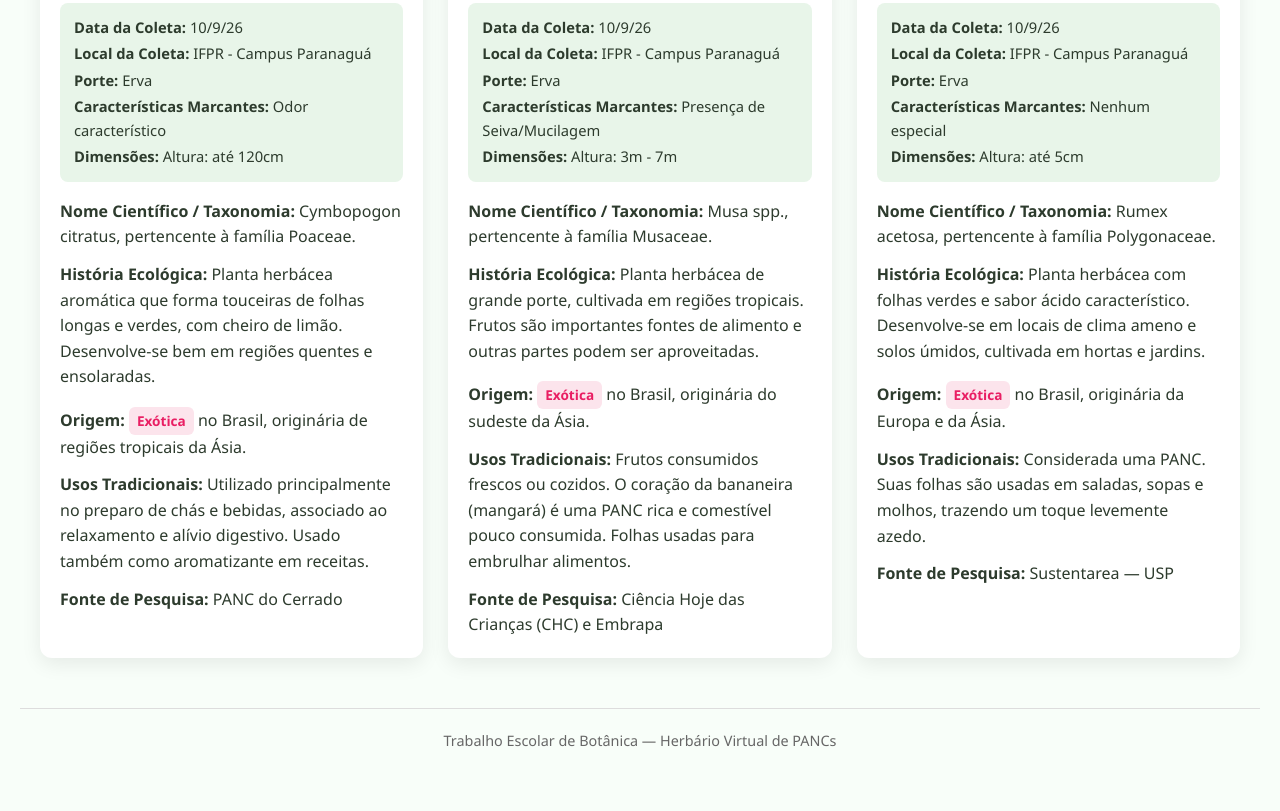
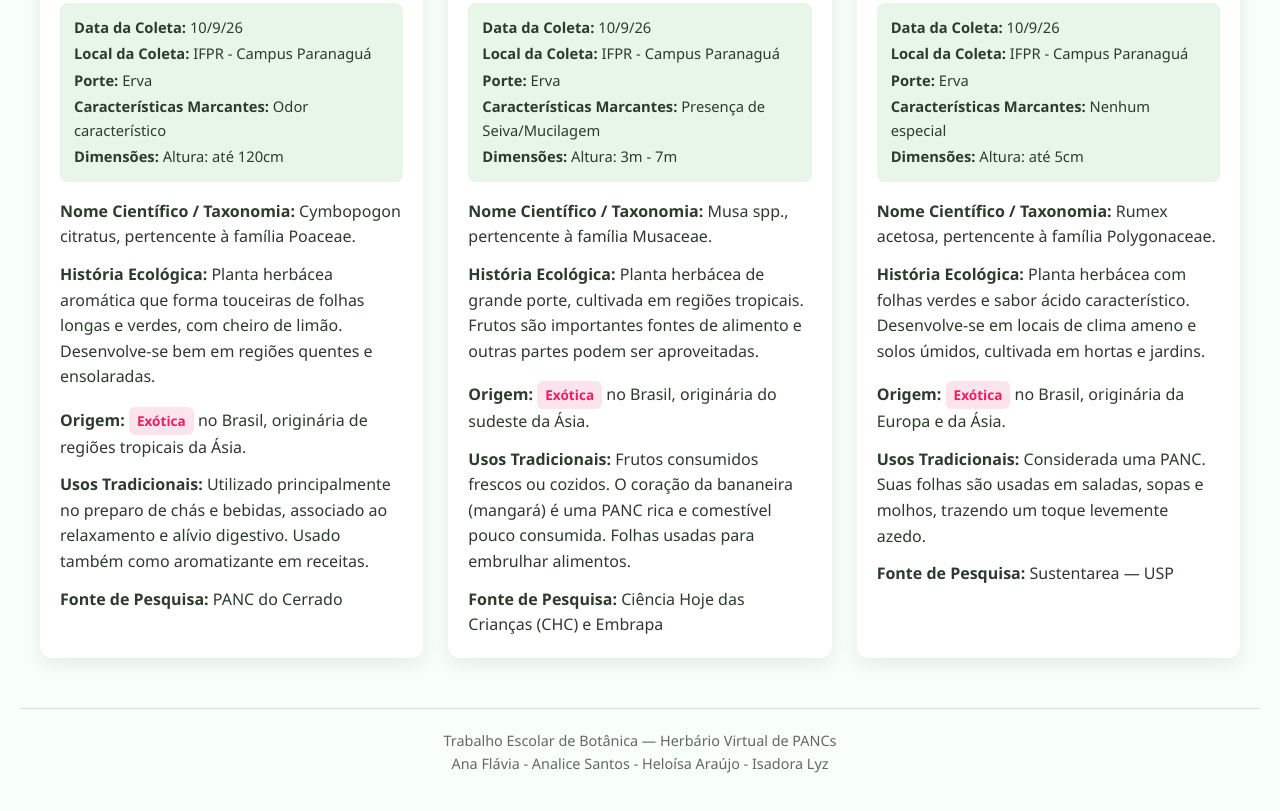
Before and after one commit to isaaalyz/BOTANICA, a plain HTML site: page index.html in a window 1280 px wide. Shown: the part 3818-4629 px from the top of the page. Drawn offline with Linux system fonts and the light colour scheme.

Commit message:
kkkkkkkkkk

```diff
--- a/index.html
+++ b/index.html
@@ -364,6 +364,7 @@ footer {
 
 <footer>
     <p>Trabalho Escolar de Botânica — Herbário Virtual de PANCs</p>
+    <p>Ana Flávia - Analice Santos - Heloísa Araújo - Isadora Lyz</p>
 </footer>
 
 </body>
```
